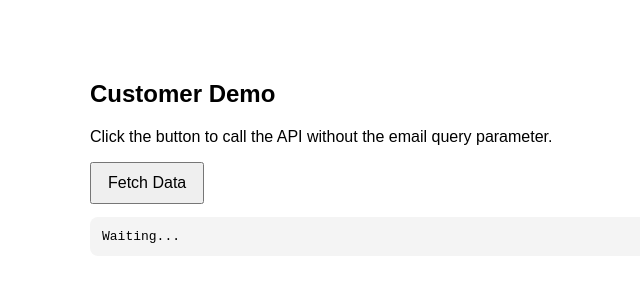
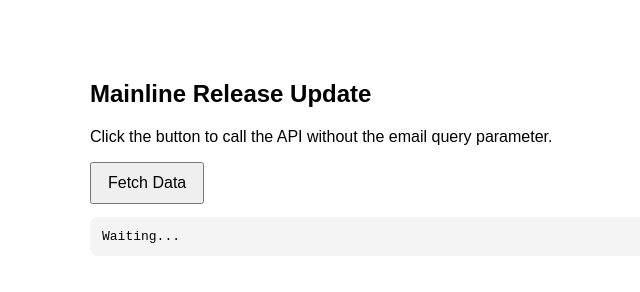
Before and after one commit to taskrecording077-droid/bug-demo, a website: page index.html in a window 1280 px wide. Shown: the whole page, without its empty margins (250-890 px from the left). Drawn offline with Linux system fonts and the light colour scheme.

Commit message:
mainline release update

```diff
--- a/index.html
+++ b/index.html
@@ -25,7 +25,7 @@
     </style>
   </head>
   <body>
-    <h2>Customer Demo</h2>
+    <h2>Mainline Release Update</h2>
     <p>Click the button to call the API without the email query parameter.</p>
     <button id="callApi">Fetch Data</button>
     <pre id="result">Waiting...</pre>
```
